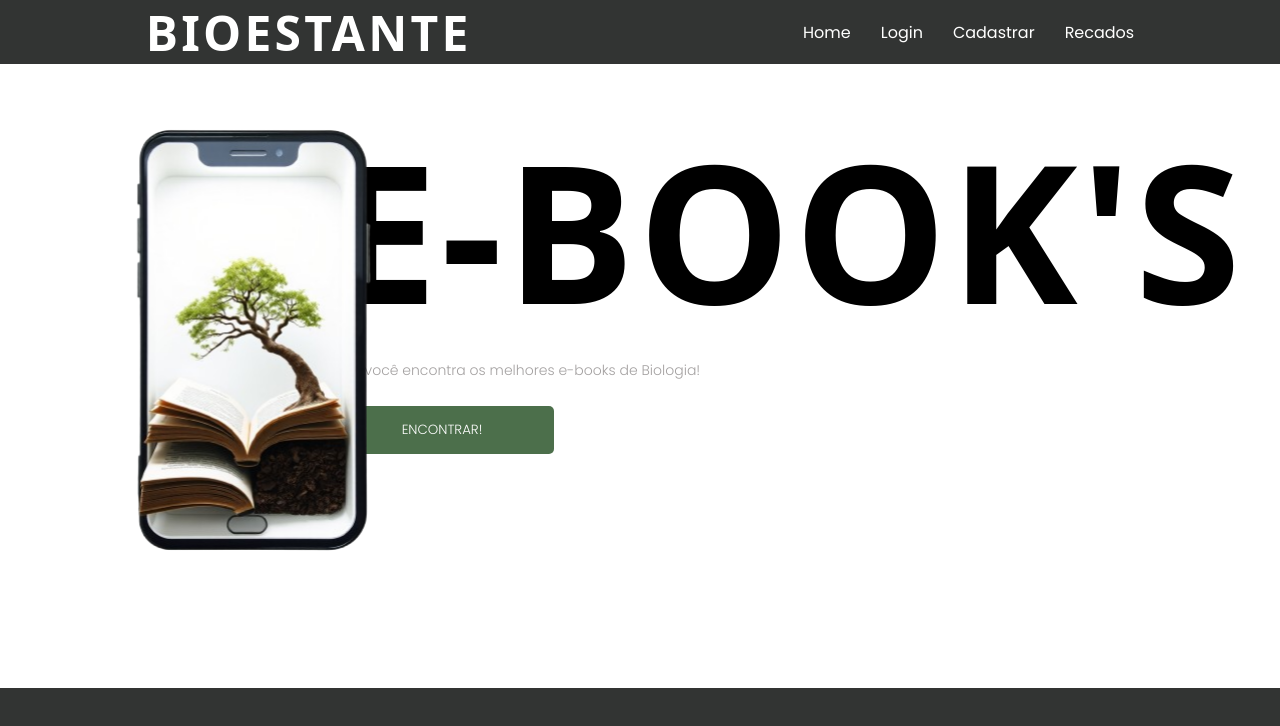
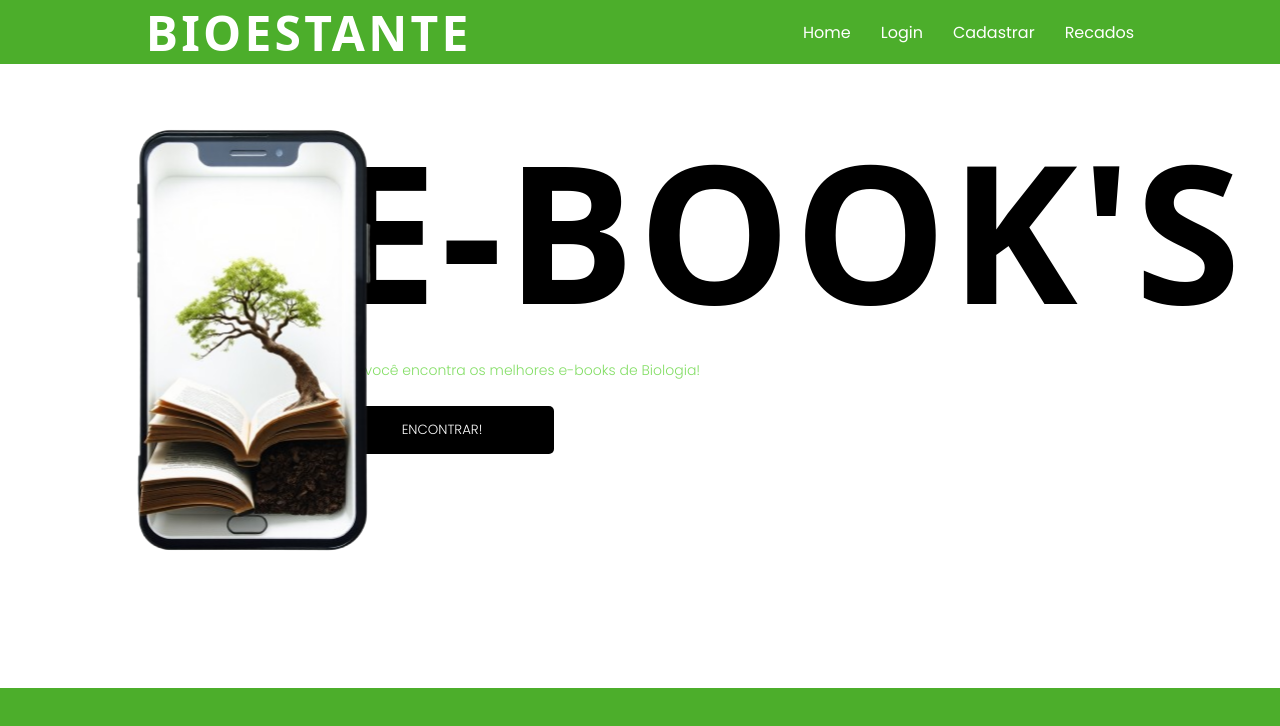
Before and after one commit to bren112/ebook, a React (Vite) app: page / in a window 1280 px wide. Shown: the top 726 px of the page. Built offline with nearby package versions, Linux system fonts and the light colour scheme; a web font is replaced by a local one.

Commit message:
Update index.css

```diff
--- a/src/index.css
+++ b/src/index.css
@@ -6,9 +6,9 @@
     font-style: normal;
 }
 :root {
-    --primary: #323433;
+     --primary: #4cae2b;
     --secondary: #ffffff;
     --ter: #FFFFFF;
-    --cinza: #A4A1A1;
-    --cinzaClaro: #4c6f4b;
+    --cinza: #84de66;
+    --cinzaClaro: #000000;
 }
```
